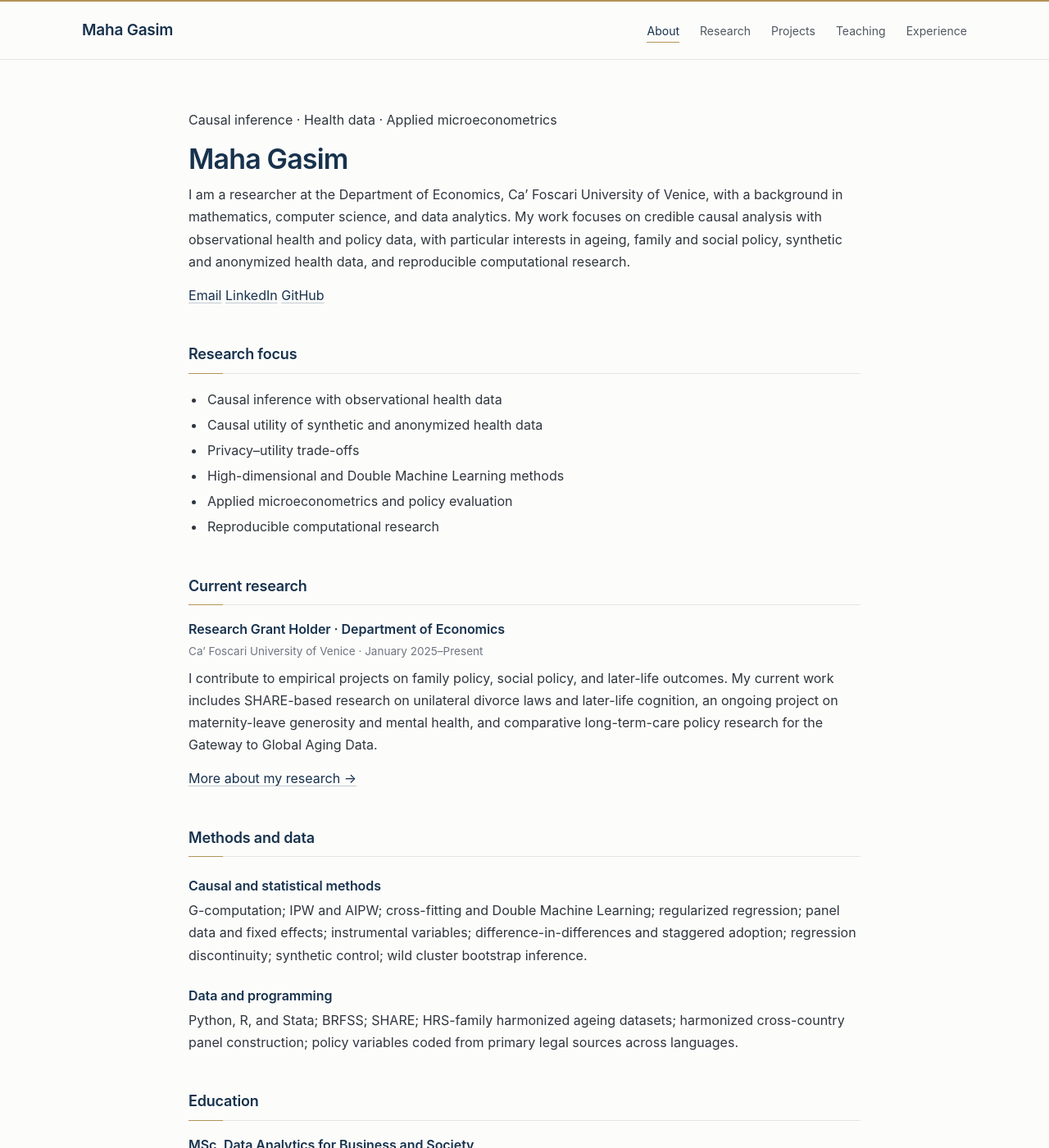
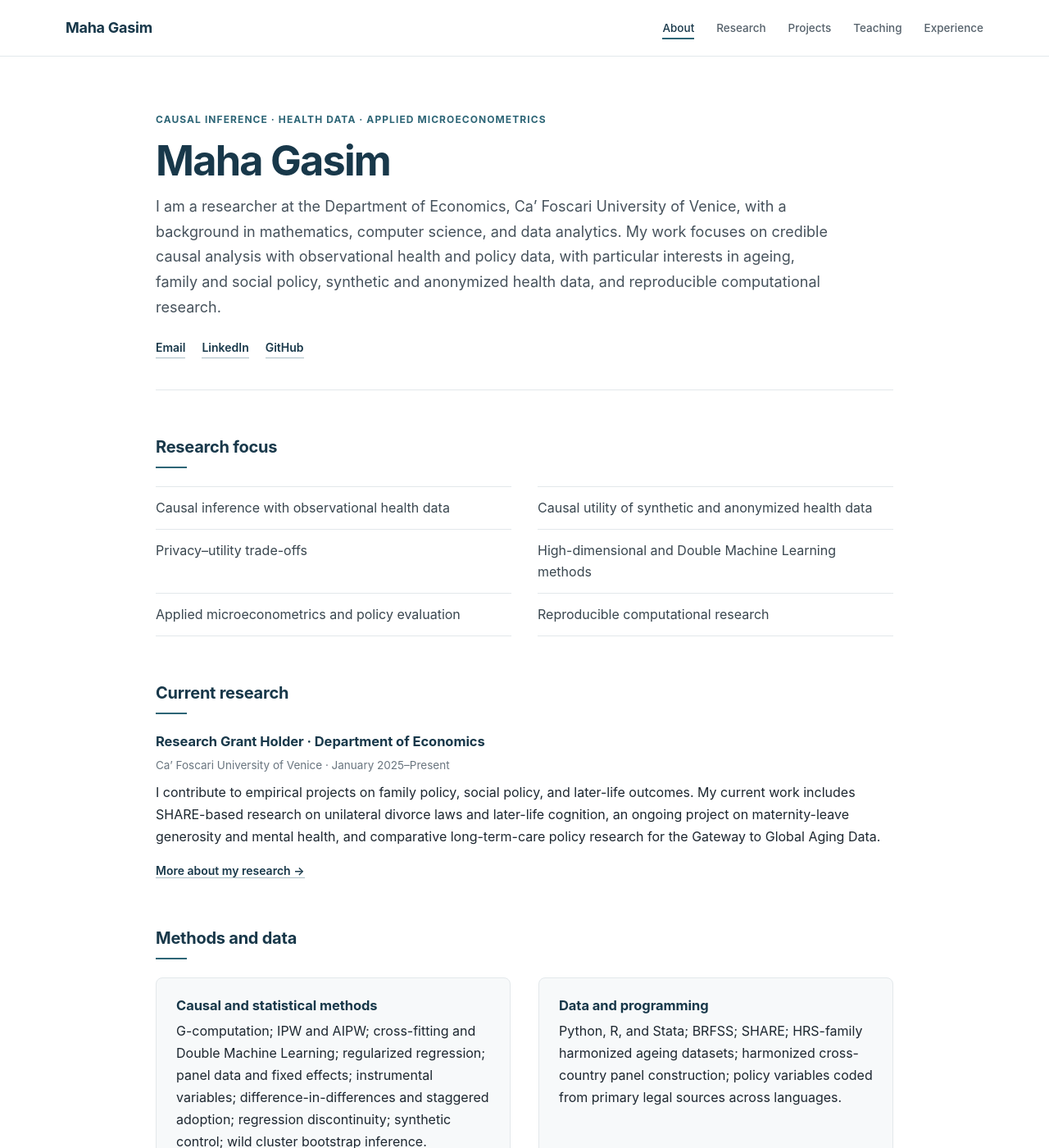
Before and after one commit to mahagasim/mahagasim.github.io, a Jekyll site: the page built from index.md, in a window 1280 px wide and 1400 px high. Shown: the whole window at 82% size. Built offline with Jekyll 4.4.1, drawn with Linux system fonts in a browser that asks for light colours.

Commit message:
Redesign site with a simple academic portfolio style

```diff
--- a/assets/css/style.css
+++ b/assets/css/style.css
@@ -1,111 +1,108 @@
 :root {
-  --navy: #17324d;
-  --text: #2f363d;
-  --muted: #6f7780;
-  --gold: #b39455;
-  --gold-soft: #f4efe4;
-  --line: #e7e5e1;
-  --paper: #fcfcfb;
+  --ink: #1d2730;
+  --heading: #18384a;
+  --muted: #69757f;
+  --accent: #2d6576;
+  --accent-soft: #eef4f6;
+  --line: #e3e8eb;
+  --surface: #f7f9fa;
   --white: #ffffff;
-  --max-width: 1080px;
-  --content-width: 820px;
+  --max-width: 1120px;
+  --content-width: 900px;
 }
 
-* { box-sizing: border-box; }
+* {
+  box-sizing: border-box;
+}
 
 html {
   scroll-behavior: smooth;
-  background: var(--paper);
+  background: var(--white);
 }
 
 body {
   margin: 0;
-  background: var(--paper);
-  color: var(--text);
-  font-family: -apple-system, BlinkMacSystemFont, "Segoe UI", Arial, Helvetica, sans-serif;
+  background: var(--white);
+  color: var(--ink);
+  font-family: -apple-system, BlinkMacSystemFont, "Segoe UI", Roboto, Helvetica, Arial, sans-serif;
   font-size: 16px;
-  font-weight: 400;
-  line-height: 1.7;
-  letter-spacing: 0.001em;
+  line-height: 1.68;
   -webkit-font-smoothing: antialiased;
   text-rendering: optimizeLegibility;
 }
 
 ::selection {
-  background: var(--gold-soft);
-  color: var(--navy);
+  background: var(--accent-soft);
+  color: var(--heading);
 }
 
 a {
-  color: var(--navy);
-  text-decoration-color: #c3cbd1;
+  color: var(--accent);
+  text-decoration-color: #a9c2cb;
   text-decoration-thickness: 1px;
   text-underline-offset: 3px;
-  transition: color 160ms ease, text-decoration-color 160ms ease, border-color 160ms ease;
 }
 
 a:hover {
-  color: #0f2a43;
-  text-decoration-color: var(--gold);
+  color: var(--heading);
+  text-decoration-color: var(--heading);
 }
 
 a:focus-visible {
-  outline: 2px solid rgba(179, 148, 85, 0.55);
+  outline: 2px solid rgba(45, 101, 118, 0.35);
   outline-offset: 4px;
-  border-radius: 2px;
+  border-radius: 3px;
 }
 
 .site-header {
   position: sticky;
   top: 0;
   z-index: 20;
-  background: rgba(252, 252, 251, 0.96);
-  border-top: 2px solid var(--gold);
-  border-bottom: 1px solid rgba(231, 229, 225, 0.95);
+  background: rgba(255, 255, 255, 0.96);
+  border-bottom: 1px solid var(--line);
   backdrop-filter: blur(10px);
   -webkit-backdrop-filter: blur(10px);
 }
 
 .nav-shell {
   width: min(var(--max-width), calc(100% - 48px));
-  min-height: 70px;
+  min-height: 68px;
   margin: 0 auto;
   display: flex;
   align-items: center;
   justify-content: space-between;
-  gap: 34px;
+  gap: 36px;
 }
 
 .brand {
-  color: var(--navy);
-  font-size: 19px;
-  font-weight: 600;
-  letter-spacing: -0.012em;
+  color: var(--heading);
+  font-size: 18px;
+  font-weight: 650;
+  letter-spacing: -0.015em;
   text-decoration: none;
   white-space: nowrap;
-  transition: color 160ms ease;
 }
 
 .brand:hover {
-  color: var(--gold);
+  color: var(--accent);
   text-decoration: none;
 }
 
 .site-nav {
   display: flex;
   align-items: center;
-  gap: 25px;
+  gap: 27px;
   flex-wrap: wrap;
 }
 
 .site-nav a {
   position: relative;
-  color: #505860;
-  font-size: 14px;
-  font-weight: 400;
+  padding: 24px 0 22px;
+  color: #55616b;
+  font-size: 13.5px;
+  font-weight: 500;
   line-height: 1;
   text-decoration: none;
-  padding: 28px 0 26px;
 }
 
 .site-nav a::after {
@@ -113,15 +110,15 @@ a:focus-visible {
   position: absolute;
   left: 0;
   right: 100%;
-  bottom: 19px;
-  height: 1.5px;
-  background: var(--gold);
-  transition: right 180ms ease;
+  bottom: 16px;
+  height: 2px;
+  background: var(--accent);
+  transition: right 160ms ease;
 }
 
 .site-nav a:hover,
 .site-nav a.active {
-  color: var(--navy);
+  color: var(--heading);
 }
 
 .site-nav a:hover::after,
@@ -131,54 +128,55 @@ a:focus-visible {
 
 .site-main {
   width: min(var(--content-width), calc(100% - 48px));
-  margin: 60px auto 96px;
+  margin: 64px auto 100px;
 }
 
-.content > :first-child { margin-top: 0; }
-.content > :last-child { margin-bottom: 0; }
+.content > :first-child {
+  margin-top: 0;
+}
+
+.content > :last-child {
+  margin-bottom: 0;
+}
 
 h1,
 h2,
 h3 {
-  margin-left: 0;
-  color: var(--navy);
+  color: var(--heading);
   font-family: inherit;
 }
 
 h1 {
-  margin: 0 0 10px;
-  font-size: 34px;
-  line-height: 1.18;
-  font-weight: 600;
-  letter-spacing: -0.025em;
+  margin: 0 0 14px;
+  font-size: clamp(2.2rem, 5vw, 3.15rem);
+  line-height: 1.1;
+  font-weight: 650;
+  letter-spacing: -0.035em;
 }
 
 h2 {
-  position: relative;
-  margin: 46px 0 18px;
-  padding-bottom: 10px;
-  border-bottom: 1px solid var(--line);
-  font-size: 18px;
+  margin: 54px 0 22px;
+  padding-top: 2px;
+  font-size: 20px;
   line-height: 1.35;
-  font-weight: 600;
-  letter-spacing: -0.01em;
+  font-weight: 650;
+  letter-spacing: -0.012em;
 }
 
 h2::after {
   content: "";
-  position: absolute;
-  left: 0;
-  bottom: -1px;
-  width: 42px;
-  height: 1px;
-  background: var(--gold);
+  display: block;
+  width: 38px;
+  height: 2px;
+  margin-top: 10px;
+  background: var(--accent);
 }
 
 h3 {
-  margin: 24px 0 5px;
-  font-size: 16px;
+  margin: 0 0 6px;
+  font-size: 16.5px;
   line-height: 1.45;
-  font-weight: 600;
+  font-weight: 650;
   letter-spacing: -0.004em;
 }
 
@@ -187,84 +185,172 @@ p {
 }
 
 strong {
-  color: var(--text);
-  font-weight: 600;
+  color: var(--ink);
+  font-weight: 650;
 }
 
 ul,
 ol {
-  margin: 8px 0 18px;
+  margin: 9px 0 18px;
   padding-left: 21px;
 }
 
 li {
-  margin: 4px 0;
+  margin: 5px 0;
   padding-left: 2px;
 }
 
+li::marker {
+  color: #8ea6af;
+}
+
 hr {
+  margin: 38px 0;
   border: 0;
   border-top: 1px solid var(--line);
-  margin: 36px 0;
 }
 
-.lead,
+.hero {
+  margin-bottom: 48px;
+  padding: 5px 0 38px;
+  border-bottom: 1px solid var(--line);
+}
+
+.eyebrow {
+  margin: 0 0 13px;
+  color: var(--accent);
+  font-size: 12px;
+  font-weight: 700;
+  line-height: 1.4;
+  letter-spacing: 0.09em;
+  text-transform: uppercase;
+}
+
+.hero-lead {
+  max-width: 820px;
+  margin: 0;
+  color: #46525c;
+  font-size: 18px;
+  line-height: 1.7;
+}
+
+.hero-links {
+  display: flex;
+  gap: 20px;
+  flex-wrap: wrap;
+  margin-top: 22px;
+}
+
+.hero-links a,
+.text-link {
+  color: var(--heading);
+  font-size: 14px;
+  font-weight: 600;
+  text-decoration: none;
+  border-bottom: 1px solid #aabdc5;
+}
+
+.hero-links a:hover,
+.text-link:hover {
+  color: var(--accent);
+  border-bottom-color: var(--accent);
+}
+
 .page-intro {
-  max-width: 760px;
-  color: #4b545d;
-  font-size: 16.5px;
+  max-width: 800px;
+  margin-bottom: 36px;
+  color: #4d5962;
+  font-size: 17px;
   line-height: 1.72;
 }
 
-.contact-line {
-  margin: 0 0 26px;
-  color: var(--muted);
-  font-size: 13.5px;
-  line-height: 1.8;
-}
-
-.contact-line a {
-  color: #596673;
-  text-decoration: none;
-}
-
-.contact-line a:hover {
-  color: var(--navy);
-}
-
 .entry {
-  margin: 0 0 25px;
+  margin: 0 0 28px;
 }
 
 .entry + .entry {
-  padding-top: 21px;
-  border-top: 1px solid #efede9;
+  padding-top: 26px;
+  border-top: 1px solid var(--line);
 }
 
-.entry h3 {
-  margin-top: 0;
-}
-
-.entry p:last-child {
+.entry p:last-child,
+.entry ul:last-child {
   margin-bottom: 0;
 }
 
 .entry-meta,
 .meta-line,
 .project-meta {
+  margin-bottom: 9px;
   color: var(--muted);
   font-size: 13.5px;
-  line-height: 1.6;
-  margin-bottom: 8px;
+  line-height: 1.55;
+}
+
+.feature-entry {
+  padding: 22px 24px;
+  background: var(--surface);
+  border: 1px solid var(--line);
+  border-radius: 8px;
+}
+
+.feature-entry + .entry {
+  border-top: 0;
+}
+
+.focus-grid {
+  display: grid;
+  grid-template-columns: repeat(2, minmax(0, 1fr));
+  gap: 0 32px;
+  margin: 0;
+  padding: 0;
+  list-style: none;
+}
+
+.focus-grid li {
+  margin: 0;
+  padding: 12px 0;
+  border-top: 1px solid var(--line);
+  color: #39464f;
+}
+
+.focus-grid li:nth-last-child(-n + 2) {
+  border-bottom: 1px solid var(--line);
+}
+
+.split-grid {
+  display: grid;
+  grid-template-columns: repeat(2, minmax(0, 1fr));
+  gap: 34px;
+}
+
+.split-grid > div {
+  padding: 22px 24px;
+  background: var(--surface);
+  border: 1px solid var(--line);
+  border-radius: 8px;
+}
+
+.split-grid p:last-child {
+  margin-bottom: 0;
+}
+
+.training-list {
+  border-top: 1px solid var(--line);
+}
+
+.training-item {
+  padding: 19px 0;
+  border-bottom: 1px solid var(--line);
+}
+
+.training-item p:last-child {
+  margin-bottom: 0;
 }
 
 .two-column-list {
   columns: 2;
-  column-gap: 54px;
-}
-
-.two-column-list li::marker {
-  color: var(--gold);
+  column-gap: 50px;
 }
 
 .skills-list {
@@ -279,73 +365,78 @@ hr {
 }
 
 .label {
-  color: #47515a;
-  font-weight: 600;
+  color: #43505a;
+  font-weight: 650;
 }
 
 .project-entry {
-  margin: 0 0 34px;
-  padding: 0 0 34px;
-  border-bottom: 1px solid var(--line);
+  margin: 0 0 22px;
+  padding: 24px 26px;
+  background: var(--white);
+  border: 1px solid var(--line);
+  border-radius: 9px;
 }
 
-.project-entry:last-of-type {
-  border-bottom: 0;
-  margin-bottom: 0;
-  padding-bottom: 0;
+.project-entry:hover {
+  border-color: #cbd7dc;
 }
 
 .project-title {
-  margin: 0 0 4px;
-  color: var(--navy);
-  font-size: 17px;
+  margin: 0 0 5px;
+  color: var(--heading);
+  font-size: 18px;
   line-height: 1.4;
-  font-weight: 600;
+  font-weight: 650;
+  letter-spacing: -0.008em;
+}
+
+.project-meta {
+  color: var(--accent);
+  font-weight: 550;
 }
 
 .project-link {
   display: inline-block;
-  margin-top: 4px;
-  color: var(--navy);
+  margin-top: 5px;
+  color: var(--heading);
   font-size: 13.5px;
-  font-weight: 500;
+  font-weight: 650;
   text-decoration: none;
-  border-bottom: 1px solid var(--gold);
-  transition: color 160ms ease, border-color 160ms ease;
+  border-bottom: 1px solid #abc0c8;
 }
 
 .project-link:hover {
-  color: var(--gold);
-  border-bottom-color: var(--gold);
+  color: var(--accent);
+  border-bottom-color: var(--accent);
 }
 
 blockquote {
-  margin: 22px 0;
-  padding: 12px 18px;
-  background: #faf9f6;
-  border-left: 2px solid var(--gold);
-  color: #535c64;
+  margin: 24px 0;
+  padding: 14px 18px;
+  color: #4d5962;
+  background: var(--surface);
+  border-left: 3px solid var(--accent);
 }
 
 code {
+  padding: 0.12rem 0.32rem;
+  background: #f2f5f6;
+  border-radius: 3px;
   font-family: "SFMono-Regular", Consolas, "Liberation Mono", monospace;
   font-size: 0.88em;
-  background: #f6f5f2;
-  padding: 0.12rem 0.32rem;
-  border-radius: 3px;
 }
 
 pre {
   overflow-x: auto;
   padding: 1rem;
-  background: #f8f8f7;
+  background: var(--surface);
   border: 1px solid var(--line);
-  border-radius: 4px;
+  border-radius: 6px;
 }
 
 pre code {
+  padding: 0;
   background: transparent;
-  padding: 0;
 }
 
 table {
@@ -364,8 +455,8 @@ td {
 }
 
 th {
-  color: var(--navy);
-  font-weight: 600;
+  color: var(--heading);
+  font-weight: 650;
 }
 
 img {
@@ -373,66 +464,64 @@ img {
   height: auto;
 }
 
-.profile-with-photo {
-  display: grid;
-  grid-template-columns: minmax(0, 1fr) 190px;
-  gap: 46px;
-  align-items: start;
-}
-
-.profile-photo {
-  width: 190px;
-  height: auto;
-  border-radius: 2px;
-}
-
 .site-footer {
+  background: var(--surface);
   border-top: 1px solid var(--line);
-  background: var(--white);
 }
 
 .footer-shell {
   width: min(var(--max-width), calc(100% - 48px));
   margin: 0 auto;
-  padding: 25px 0 30px;
-  display: flex;
+  padding: 27px 0 31px;
+  display: grid;
+  grid-template-columns: auto 1fr auto;
   align-items: center;
-  justify-content: space-between;
-  gap: 28px;
+  gap: 24px;
   color: var(--muted);
-  font-size: 13px;
+  font-size: 12.5px;
+}
+
+.footer-note {
+  text-align: center;
 }
 
 .footer-links {
   display: flex;
-  gap: 18px;
+  gap: 16px;
   flex-wrap: wrap;
 }
 
 .footer-links a {
-  color: #5c6670;
+  color: #57636c;
   text-decoration: none;
 }
 
 .footer-links a:hover {
-  color: var(--navy);
+  color: var(--heading);
 }
 
 @media (prefers-reduced-motion: reduce) {
-  html { scroll-behavior: auto; }
-  *, *::before, *::after { transition: none !important; }
+  html {
+    scroll-behavior: auto;
+  }
+
+  *,
+  *::before,
+  *::after {
+    transition: none !important;
+  }
 }
 
-@media (max-width: 840px) {
+@media (max-width: 860px) {
   .nav-shell {
-    padding: 14px 0 10px;
+    padding: 13px 0 10px;
     flex-direction: column;
     align-items: flex-start;
     gap: 4px;
   }
 
   .site-nav {
-    gap: 16px;
+    gap: 17px;
   }
 
   .site-nav a {
@@ -444,14 +533,22 @@ img {
   }
 
   .site-main {
-    margin-top: 44px;
+    margin-top: 48px;
+  }
+
+  .footer-shell {
+    grid-template-columns: 1fr;
+    gap: 8px;
+  }
+
+  .footer-note {
+    text-align: left;
   }
 }
 
-@media (max-width: 620px) {
+@media (max-width: 640px) {
   body {
     font-size: 15.5px;
-    line-height: 1.68;
   }
 
   .nav-shell,
@@ -461,32 +558,51 @@ img {
   }
 
   .site-nav {
-    gap: 9px 15px;
+    gap: 8px 15px;
   }
 
   .site-nav a {
     font-size: 13px;
   }
 
-  h1 {
-    font-size: 29px;
+  .site-main {
+    margin-bottom: 72px;
+  }
+
+  .hero {
+    padding-bottom: 30px;
+    margin-bottom: 38px;
+  }
+
+  .hero-lead,
+  .page-intro {
+    font-size: 16px;
   }
 
   h2 {
-    margin-top: 38px;
-    font-size: 17px;
+    margin-top: 44px;
+  }
+
+  .focus-grid,
+  .split-grid {
+    grid-template-columns: 1fr;
+  }
+
+  .focus-grid li:nth-last-child(2) {
+    border-bottom: 0;
+  }
+
+  .split-grid {
+    gap: 14px;
+  }
+
+  .project-entry,
+  .feature-entry,
+  .split-grid > div {
+    padding: 19px 18px;
   }
 
   .two-column-list {
     columns: 1;
   }
-
-  .profile-with-photo {
-    grid-template-columns: 1fr;
-  }
-
-  .footer-shell {
-    flex-direction: column;
-    align-items: flex-start;
-  }
 }
```
